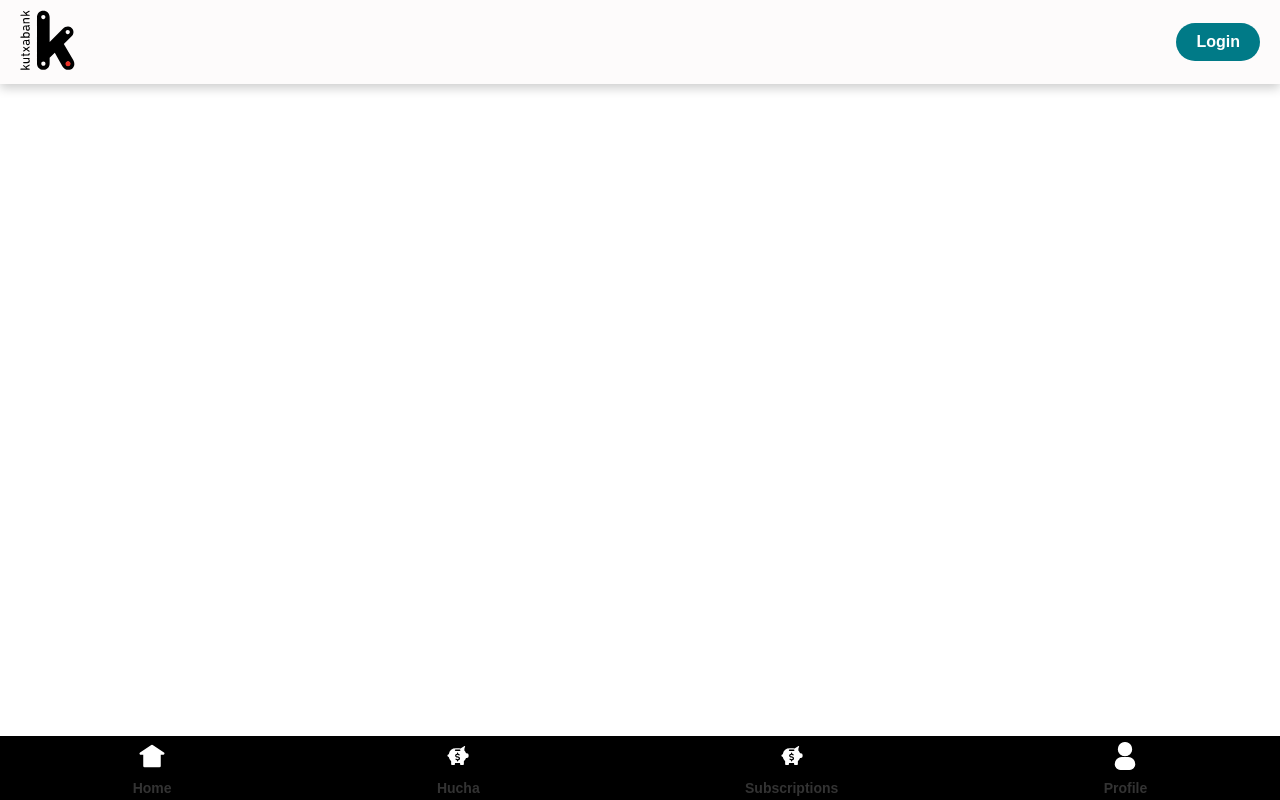
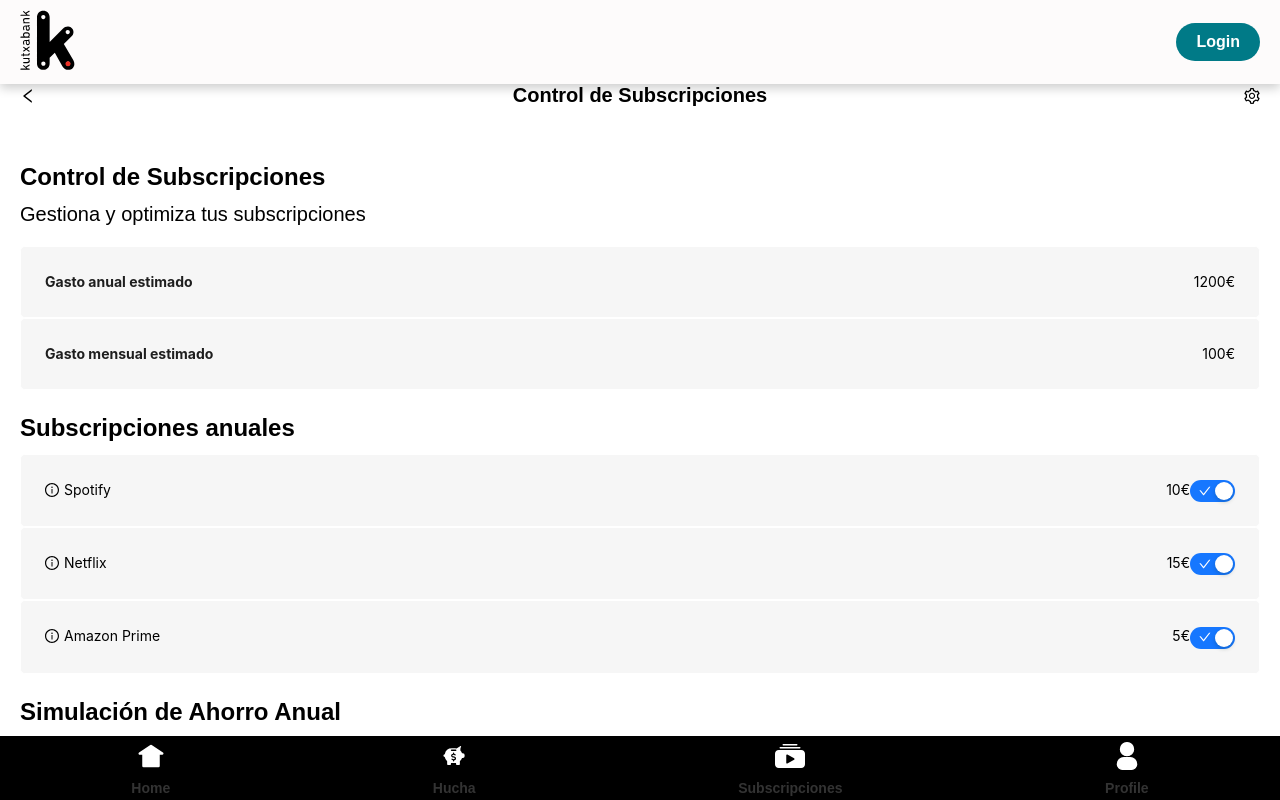
Before and after one commit to denisc911/desafio3front, a React (Vite) app: page /subscriptions in a window 1280 px wide. Built offline with nearby package versions, Linux system fonts and the light colour scheme.

Commit message:
subscriptions component done

```diff
--- a/package.json
+++ b/package.json
@@ -10,8 +10,10 @@
     "preview": "vite preview"
   },
   "dependencies": {
+    "@ant-design/icons": "^5.5.1",
     "@fortawesome/fontawesome-free": "^6.6.0",
     "@reduxjs/toolkit": "^2.2.8",
+    "antd": "^5.21.4",
     "axios": "^1.7.7",
     "react": "^18.2.0",
     "react-chartjs-2": "^5.2.0",
@@ -19,8 +21,7 @@
     "react-redux": "^9.1.2",
     "react-router-dom": "^6.26.2",
     "redux": "^5.0.1",
-    "slick-carousel": "^1.8.1",
-    "antd": "^5.21.4"
+    "slick-carousel": "^1.8.1"
   },
   "devDependencies": {
     "@eslint/js": "^9.11.1",
--- a/src/components/header/Nav.jsx
+++ b/src/components/header/Nav.jsx
@@ -1,6 +1,7 @@
 import style from '../../style/menu/Nav.module.css';
 import { Link } from 'react-router-dom';
 import { useSelector } from 'react-redux';
+import subscriptions from '../../assets/subscribe-icon.svg';
 
 export default function Nav() {
   const { user } = useSelector((state) => state.auth);
@@ -27,9 +28,9 @@
       <Link className={style.link} to="/subscriptions">
         <div className={style.menu_item}>
           <picture>
-            <img src="/piggy-bank-svgrepo-com.svg" alt="piggy-bank" />
+            <img src={subscriptions} alt="piggy-bank" />
           </picture>
-          <p>Subscriptions</p>
+          <p>Subscripciones</p>
         </div>
       </Link>
 
--- a/src/routes/Subscriptions.jsx
+++ b/src/routes/Subscriptions.jsx
@@ -1,8 +1,119 @@
+import {
+  LeftOutlined,
+  SettingOutlined,
+  InfoCircleOutlined,
+  CheckOutlined,
+  CloseOutlined,
+} from '@ant-design/icons';
+import { Card, Switch } from 'antd';
+import '../style/subscriptions/Subscriptions.css';
+import LayoutContent from '../components/LayoutContent';
+import React, { useState } from 'react';
 
 const Subscriptions = () => {
+  // Estado para el contador
+  const [counter, setCounter] = useState(1200);
+  const [counter2, setCounter2] = useState(100);
+
+  // Función que maneja el cambio de cada switch
+  const handleSwitchChange = (value, checked) => {
+    // Si el switch se activa, incrementa el contador por el valor indicado
+    if (checked) {
+      setCounter((prevCounter) => prevCounter + value);
+      setCounter2((prevCounter) => prevCounter + value);
+    } else {
+      // Si el switch se desactiva, decrementa el contador por el valor indicado
+      setCounter((prevCounter) => prevCounter - value);
+      setCounter2((prevCounter) => prevCounter - value);
+    }
+  };
+
   return (
     <>
+      <LayoutContent>
+        <div className="titleContainer">
+          <LeftOutlined className="icons" />
+          <p className="title">Control de Subscripciones</p>
+          <SettingOutlined />
+        </div>
 
+        <h1 className="titleBody">Control de Subscripciones</h1>
+        <h2 className="subtitleBody">Gestiona y optimiza tus subscripciones</h2>
+        <Card className="card">
+          <div className="cardContent">
+            <b>Gasto anual estimado</b>
+            <p>{counter}€</p>
+          </div>
+        </Card>
+        <Card className="card">
+          <div className="cardContent">
+            <b>Gasto mensual estimado</b>
+            <p>{counter2}€</p>
+          </div>
+        </Card>
+
+        <h1 className="titleBody">Subscripciones anuales</h1>
+        <Card className="card">
+          <div className="cardContent">
+            <p>
+              <InfoCircleOutlined className="iconInfoSubs" />
+              Spotify
+            </p>
+            <p>
+              10€
+              <Switch
+                type="checkbox"
+                onChange={(checked) => handleSwitchChange(10, checked)}
+                checkedChildren={<CheckOutlined />}
+                unCheckedChildren={<CloseOutlined />}
+                defaultChecked
+              />
+            </p>
+          </div>
+        </Card>
+        <Card className="card">
+          <div className="cardContent">
+            <p>
+              <InfoCircleOutlined className="iconInfoSubs" />
+              Netflix
+            </p>
+            <p>
+              15€
+              <Switch
+                type="checkbox"
+                onChange={(checked) => handleSwitchChange(15, checked)}
+                checkedChildren={<CheckOutlined />}
+                unCheckedChildren={<CloseOutlined />}
+                defaultChecked
+              />
+            </p>
+          </div>
+        </Card>
+        <Card className="card">
+          <div className="cardContent">
+            <p>
+              <InfoCircleOutlined className="iconInfoSubs" />
+              Amazon Prime
+            </p>
+            <p>
+              5€
+              <Switch
+                type="checkbox"
+                onChange={(checked) => handleSwitchChange(5, checked)}
+                checkedChildren={<CheckOutlined />}
+                unCheckedChildren={<CloseOutlined />}
+                defaultChecked
+              />
+            </p>
+          </div>
+        </Card>
+        <h1 className="titleBody">Simulación de Ahorro Anual</h1>
+        <p>
+          Selecciona las suscripciones que quieres activar o desactivar para ver
+          tu ahorro anual estimado. Esta herramienta te permitirá optimizar tus
+          gastos y ahorrar dinero al eliminar suscripciones innecesarias.
+        </p>
+      </LayoutContent>
     </>
   );
 };
--- /dev/null
+++ b/src/style/subscriptions/Subscriptions.css
@@ -0,0 +1,42 @@
+.icons{
+    color:#eb2f96,
+}
+
+.titleContainer{
+    display: flex;
+    justify-content: space-between;
+    margin-bottom: 2em;
+    width: 100%;
+}
+
+.title{
+    font-weight: bold;
+    font-size: 2.5vh;
+}
+
+.titleBody{
+    font-size: 3vh;
+    padding:  1em 0 0.5em 0;
+}
+.subtitleBody{
+    font-size: 2.5vh;
+    font-weight:200;
+    text-align: left;
+}
+.card{
+    background-color: rgb(246, 246, 246);
+    border: 1px rgb(255, 255, 255) solid;
+    border-radius: 0.35em;
+}
+.cardContent{
+display: flex;
+    justify-content: space-between;
+}
+
+.iconInfoSubs{
+    margin-right: 5px;
+}
+
+p{
+    color: black;
+}
```
Also changed, not shown: src/assets/subscribe-icon.svg (added), 1 other file (tests, documents, lock files or other folders).
